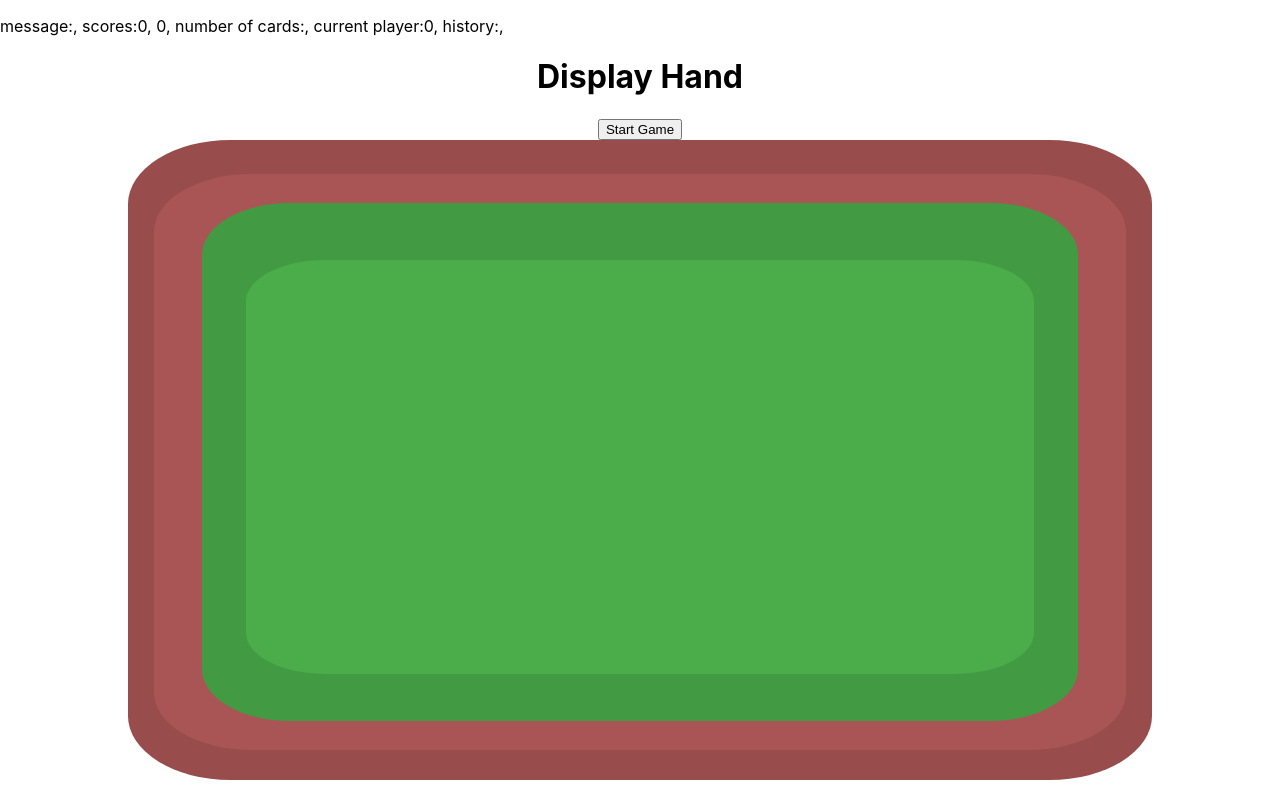
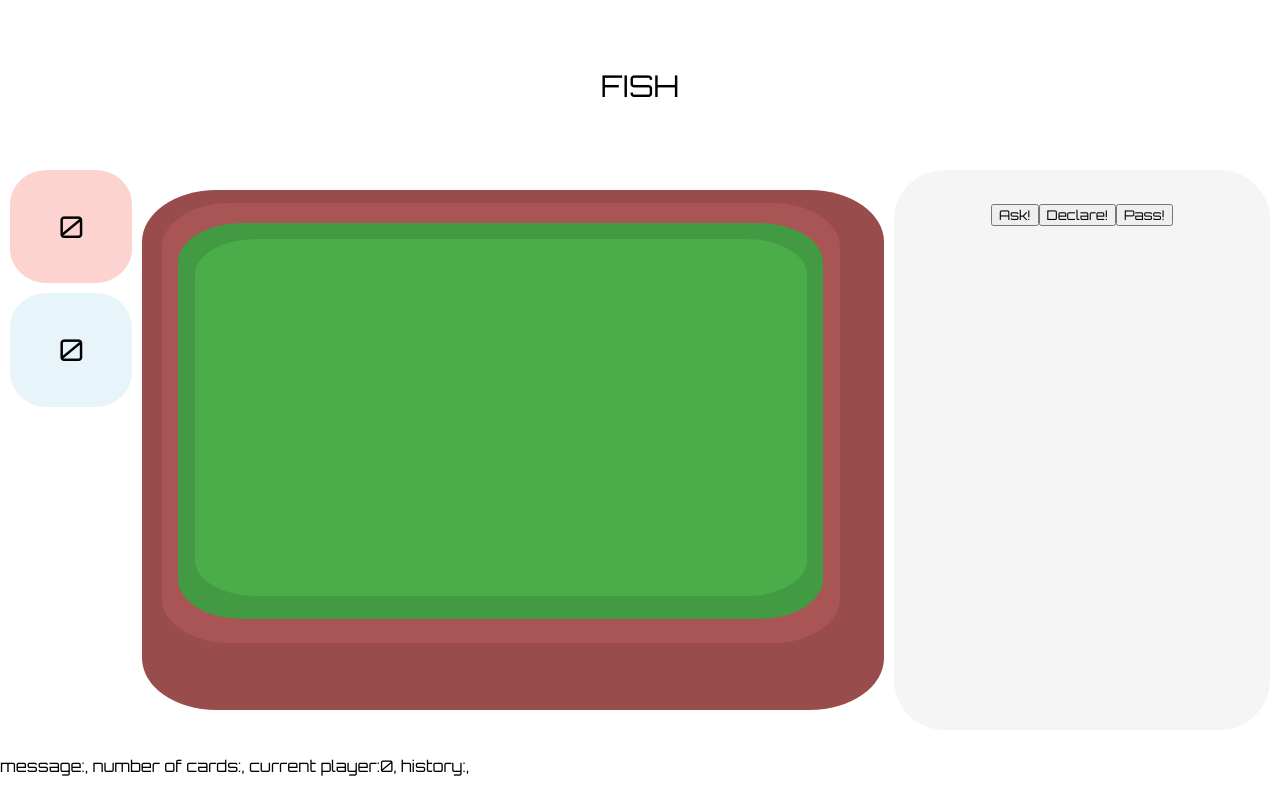
Before and after one commit to Edgar-Roman/nutty_arcade, a React (Create React App) app in the folder Fish-Frontend/: page / in a window 1280 px wide. Shown: the top 790 px of the page. Built offline with nearby package versions, Linux system fonts and the light colour scheme.

Commit message:
Made progress in building Fish GUI

```diff
--- a/Fish-Frontend/src/Fish.css
+++ b/Fish-Frontend/src/Fish.css
@@ -1,65 +1,100 @@
-.table-container{
-    display: flex;
-    justify-content: center;
+@import url('https://fonts.googleapis.com/css?family=Orbitron|Quicksand:500');
+
+* {
+    font-family: Orbitron !important;
 }
 
-#instructions{
-    text-align: center;
+.header { grid-area: header; }
+.item2 { grid-area: menu; }
+.item3 {
+    grid-area: main;
+    display: table;
+
+ }
+.item4 {
+    grid-area: right;
+    background-color: rgba(220,220,220, 0.3);
+    border-radius: 50px;
+}
+.item5 {
+    grid-area: opponent-score;
+    display: table;
+    background-color: rgba(242, 38, 19, 0.2);
+    border-radius: 30%;
+}
+.item6 {
+    display: table;
+    grid-area: team-score;
+    background-color: rgba(135,206,235, 0.2);
+    border-radius: 30%;
 }
 
-#container {
-   position: relative;
-   width: 100%;
-   height: 100%;
-   padding-bottom: 100%;
-   display: flex;
-   justify-content: center;
+.score{
+    display: table-cell;
+    vertical-align: middle;
+}
+
+.grid-container {
+  height: 90vh;
+  display: grid;
+  grid-template-areas:
+    'header header header header header header header header header header'
+    'opponent-score main main main main main main main right right'
+    'team-score main main main main main main main right right'
+    'menu main main main main main main main right right'
+    'menu main main main main main main main right right'
+    'menu main main main main main main main right right'
+    'menu main main main main main main main right right'
+    'menu main main main main main main main right right'
+    'menu main main main main main main main right right'
+    'menu main main main main main main main right right';
+  grid-gap: 10px;
+  padding: 10px;
+}
+
+.grid-container > div {
+  text-align: center;
+  padding: 20px 0;
+  font-size: 30px;
 }
 
 #circle {
-   position: absolute;
-   width: 80%;
-   height: 50%;
+   display: table-cell;
+   vertical-align: center;
    background-color: #984c4c;
    border-radius: 10%;
 }
 
 #small-circle{
-  margin-top: 3.3%;
-  margin-left: 2.5%;
+  margin-top: 1%;
+  margin-left: 1.5%;
   position: absolute;
-  width: 95%;
-  height: 90%;
+  width: 53%;
+  height: 55%;
   background-color: #a95555;
   border-radius: 10%;
 }
 
 #smaller-circle{
   margin-top: 3%;
-  margin-left: 5%;
+  margin-left: 2.5%;
   position: absolute;
-  width: 90%;
+  width: 95%;
   height: 90%;
   background-color: #429b42;
   border-radius: 10%;
 }
 
 #smallest-circle{
-  margin-top: 6.5%;
-  margin-left: 5%;
+  margin-top: 2.5%;
+  margin-left: 2.5%;
   position: absolute;
-  width: 90%;
-  height: 80%;
+  width: 95%;
+  height: 90%;
   background-color: #4aad4a;
   border-radius: 10%;
-  display:inline-block;
 }
 
-#player-hand{
-    justify-content: center;
-    align-items: center;
-    height: 50%;
-    width: 50%;
-    position: absolute;
-    margin: auto auto;
+button{
+    cursor: pointer;
 }
--- a/Fish-Frontend/src/Fish.jsx
+++ b/Fish-Frontend/src/Fish.jsx
@@ -115,11 +115,95 @@ class Fish extends React.Component {
         }
         return(
             <div id="parent">
+                <div class="grid-container">
+                  <div class="header">
+                    <br/>
+                    FISH
+                  </div>
+                  <div class="item2"></div>
+                  <div class="item3">
+                      <div id="circle">
+                        <div id="small-circle">
+                            <div id="smaller-circle">
+                                <div id="smallest-circle">
+                                    {cards}
+                                </div>
+                            </div>
+                        </div>
+                    </div>
+                  </div>
+                  <div class="item4">
+                    <button type="button" id="ask" onClick={e => this.handleButtonClick('ask', e)}>Ask!</button>
+                    <button type="button" id="declare" onClick={e => this.handleButtonClick('declare', e)}>Declare!</button>
+                    <button type="button" id="pass" onClick={e => this.handleButtonClick('pass', e)}>Pass!</button>
+                      {
+                      this.state.buttonWasClicked === 'ask'
+                      &&
+                      <div>
+                        <div>
+                            <input id="card" placeholder="Card"/>
+                        </div>
+                        <div>
+                            <input id="player" placeholder="Player"/>
+                        </div>
+                        <div>
+                            <button type="button" id="submit-ask" onClick={() => this.handleAsk()}>Submit</button>
+                        </div>
+                      </div>
+                      }
+                      {
+                      this.state.buttonWasClicked === 'declare'
+                      &&
+                      <div>
+                        <div>
+                            <input id="half-suit" placeholder="Half Suit"/>
+                        </div>
+                        <div>
+                            <input id="id1" placeholder="C1"/>
+                        </div>
+                        <div>
+                            <input id="id2" placeholder="C2"/>
+                        </div>
+                        <div>
+                            <input id="id3" placeholder="C3"/>
+                        </div>
+                        <div>
+                            <input id="id4" placeholder="C4"/>
+                        </div>
+                        <div>
+                            <input id="id5" placeholder="C5"/>
+                        </div>
+                        <div>
+                            <input id="id6" placeholder="C6"/>
+                        </div>
+                        <div>
+                            <button type="button" id="submit-declare" onClick={() => this.handleDeclare()}>Submit</button>
+                        </div>
+                    </div>
+                    }
+                    {
+                    this.state.buttonWasClicked === 'pass'
+                    &&
+                    <div>
+                        <div>
+                            <input id="teammate" placeholder="Teammate"/>
+                        </div>
+                        <div>
+                            <button type="button" id="submit-pass" onClick={() => this.handlePass()}>Submit</button>
+                        </div>
+                    </div>
+                    }
+                  </div>
+                  <div class="item5">
+                      <div class="score">{this.state.teamScore}</div>
+                  </div>
+                  <div class="item6">
+                      <div class="score">{this.state.opponentScore}</div>
+                  </div>
+                </div>
                 <p>
                     message:
                     {this.state.message},
-                    scores:
-                    {this.state.teamScore}, {this.state.opponentScore},
                     number of cards:
                     {this.state.numCards},
                     current player:
@@ -128,60 +212,8 @@ class Fish extends React.Component {
                     {this.state.history},
                 </p>
                 <div id="instructions">
-                    <h1> Display Hand </h1>
                     <button type="button" onClick={() => this.handleDisplayHand()}>Start Game</button>
-                    <br/>
                 </div>
-                <div id="container">
-                    <div id="circle">
-                        <div id="small-circle">
-                            <div id="smaller-circle">
-                                <div id="smallest-circle">
-                                    <div id= "player-hand">
-                                        {cards}
-                                    </div>
-                                </div>
-                            </div>
-                        </div>
-                    </div>
-                </div>
-                <button type="button" id="ask" onClick={e => this.handleButtonClick('ask', e)}>Ask!</button>
-                <button type="button" id="declare" onClick={e => this.handleButtonClick('declare', e)}>Declare!</button>
-                <button type="button" id="pass" onClick={e => this.handleButtonClick('pass', e)}>Pass!</button>
-                <p>
-                {
-                    this.state.buttonWasClicked === 'ask'
-                    &&
-                    <span>
-                        <input id="card" placeholder="Card"/>
-                        <input id="player" placeholder="Player"/>
-                        <button type="button" id="submit-ask" onClick={() => this.handleAsk()}>Submit</button>
-                    </span>
-                }
-                {
-                    this.state.buttonWasClicked === 'declare'
-                    &&
-                    <span>
-                        <input id="half-suit" placeholder="Half Suit"/>
-                        <input id="id1" placeholder="C1"/>
-                        <input id="id2" placeholder="C2"/>
-                        <input id="id3" placeholder="C3"/>
-                        <input id="id4" placeholder="C4"/>
-                        <input id="id5" placeholder="C5"/>
-                        <input id="id6" placeholder="C6"/>
-                        <button type="button" id="submit-declare" onClick={() => this.handleDeclare()}>Submit</button>
-                    </span>
-                }
-                {
-                    this.state.buttonWasClicked === 'pass'
-                    &&
-                    <span>
-                        <input id="teammate" placeholder="Teammate"/>
-                        <button type="button" id="submit-pass" onClick={() => this.handlePass()}>Submit</button>
-                    </span>
-                }
-
-                </p>
             </div>
         )
     }
```
